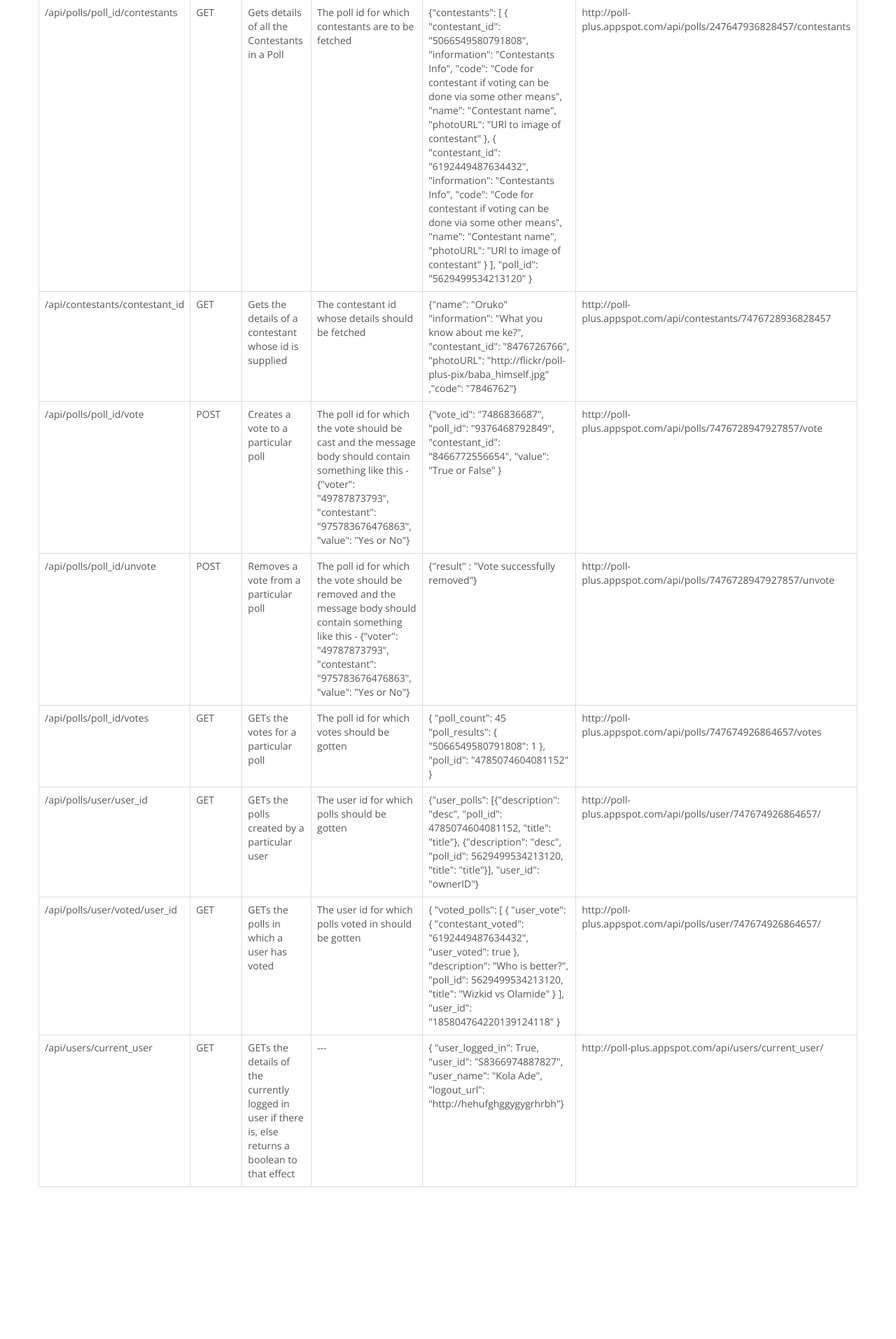
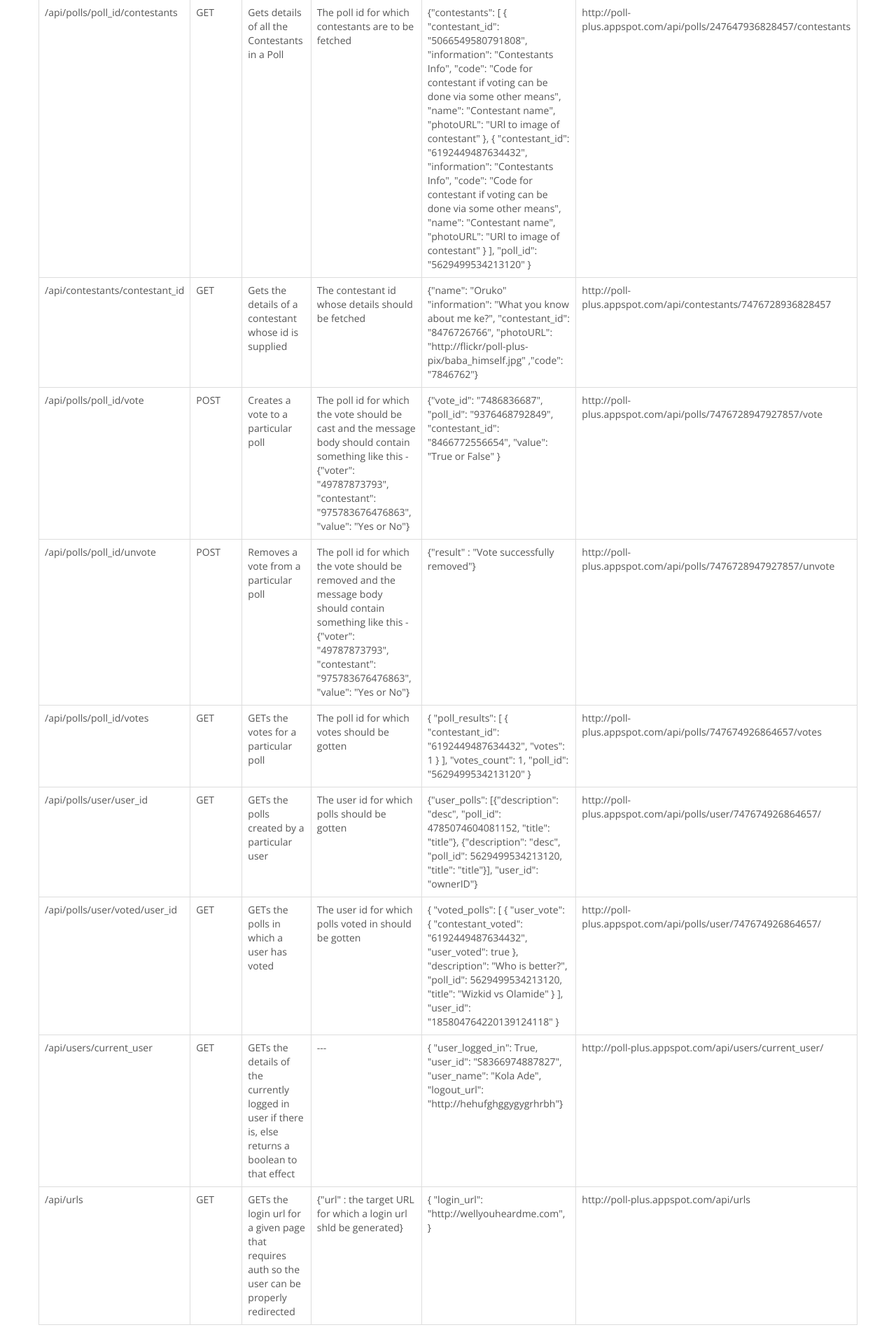
Before and after one commit to s-chand/pollific, a Python web app: template templates/api.html in a window 1280 px wide. Shown: the part 1249-3162 px from the top of the page at 70% size. Before the commit the page ends 2945 px from the top, so only its background shows below. Run offline with Jinja, Linux system fonts and the light colour scheme; the template is opened without the code that fills it, so the values that code supplies are empty.

Commit message:
Trying to fix the redirect issues | not exactly successsful yet

```diff
--- a/models/poll.py
+++ b/models/poll.py
@@ -27,3 +27,4 @@
     contestant = ndb.StringProperty()
     voter =ndb.StringProperty()
     value = ndb.StringProperty()
+    date_added = ndb.DateProperty(auto_now_add=True)
--- a/routes.py
+++ b/routes.py
@@ -38,9 +38,10 @@
         RedirectRoute('/polls/user/<user_id>', handler = 'handlers.poll_handlers.UserPollsHandler', name = 'vote_uri'),
          #GETs the polls created by a particular user
         RedirectRoute('/polls/user/voted/<user_id>', handler = 'handlers.poll_handlers.PollsUserVotedHandler', name = 'vote_uri'),
-        #GETs the details for the currently logged in user
+        #GETs the details for the currently logged in user URLRedirectHandler
         RedirectRoute('/users/current_user', handler = 'handlers.index.UserHandler', name = 'vote_uri'),
-
+        #GETs the details for the currently logged in user URLRedirectHandler
+        RedirectRoute('/urls', handler = 'handlers.index.URLRedirectHandler', name = 'vote_uri'),
     ]),
     PathPrefixRoute('/u',[
         RedirectRoute('/login', handler = 'handlers.user.LoginUserHandler', name = 'login_uri', strict_slash = True),
--- a/templates/api.html
+++ b/templates/api.html
@@ -102,12 +102,14 @@
             <td>GETs the votes for a particular poll</td>
             <td>The poll id for which votes should be gotten</td>
             <td>{
-                    "poll_count": 45
-                    "poll_results": {
-                        "5066549580791808": 1
-                    },
-                    "poll_id": "4785074604081152"
-                }
+                "poll_results": [
+                    {
+                        "contestant_id": "6192449487634432",
+                        "votes": 1
+                    }
+                ],
+                "votes_count": 1,
+                "poll_id": "5629499534213120" }
             </td>
             <td>http://poll-plus.appspot.com/api/polls/747674926864657/votes</td>
         </tr>
@@ -155,6 +157,17 @@
             </td>
             <td>http://poll-plus.appspot.com/api/users/current_user/</td>
         </tr>
+        <tr>
+            <td>/api/urls</td>
+            <td>GET</td>
+            <td>GETs the login url for a given page that requires auth so the user can be properly redirected</td>
+            <td>{"url" : the target URL for which a login url shld be generated}</td>
+            <td>
+                { "login_url": "http://wellyouheardme.com",
+                 }
+            </td>
+            <td>http://poll-plus.appspot.com/api/urls</td>
+        </tr>
 
     </tbody>
 </table>
```
Also changed, not shown: handlers/index.py (+17 -0 lines), modules/polls/crud.py (+6 -3 lines).
